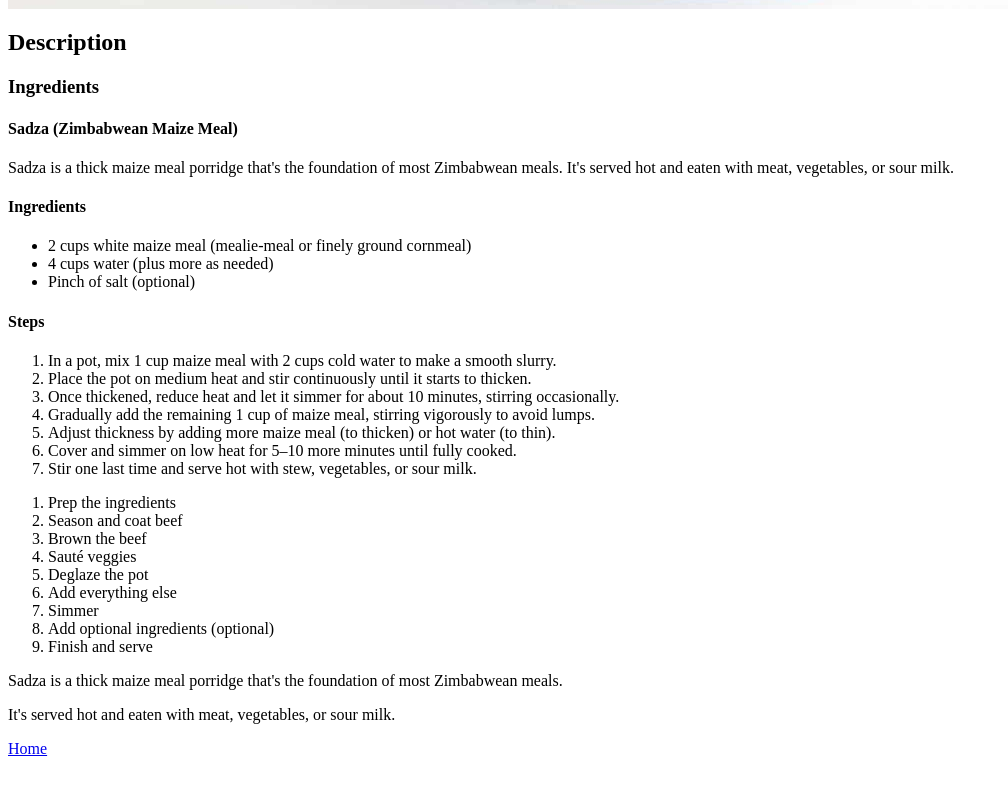
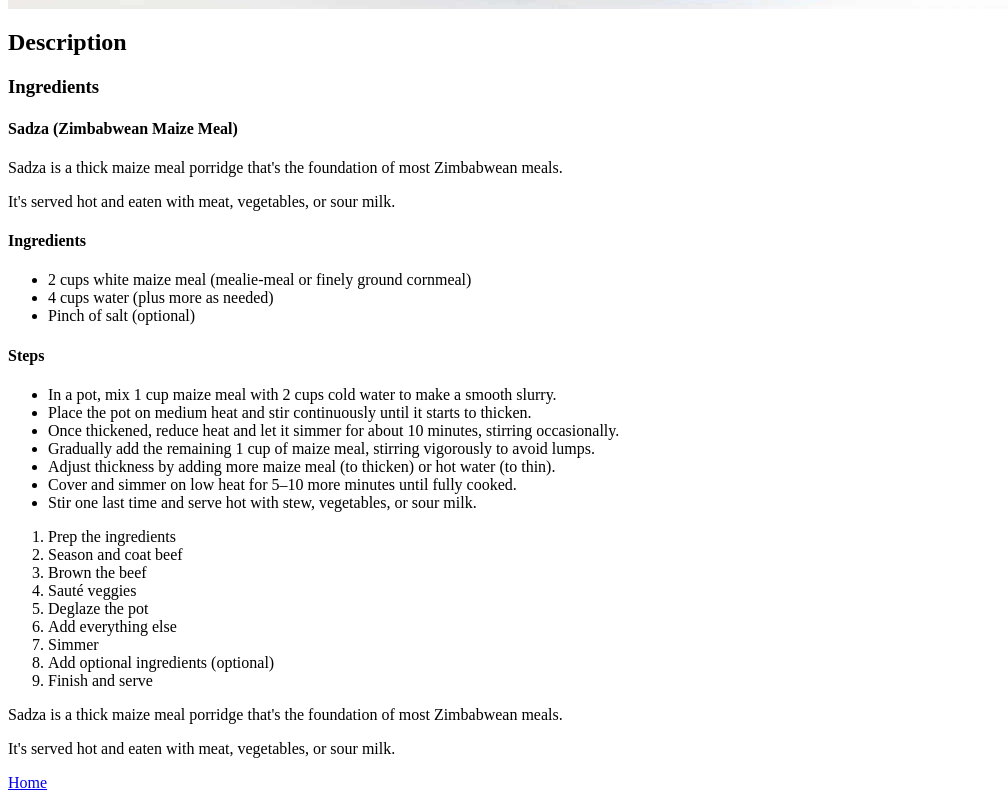
Before and after one commit to Lamentis007/odin-recipes, a plain HTML site: page recipes/sadza.html in a window 1280 px wide. Shown: the part 957-1757 px from the top of the page, without its empty margins (0-1008 px from the left). Before the commit the page ends 1723 px from the top, so only its background shows below. Drawn offline with Linux system fonts and the light colour scheme.

Commit message:
Minor tweaks for consistency in pages

```diff
--- a/recipes/sadza.html
+++ b/recipes/sadza.html
@@ -15,8 +15,8 @@
     <h3>Ingredients</h3>
 
     <h4>Sadza (Zimbabwean Maize Meal)</h4>
-    <p>Sadza is a thick maize meal porridge that's the foundation of most Zimbabwean meals. It's served hot and eaten
-        with meat, vegetables, or sour milk.</p>
+    <p>Sadza is a thick maize meal porridge that's the foundation of most Zimbabwean meals. </p>
+    <p> It's served hot and eaten with meat, vegetables, or sour milk.</p>
 
     <h4>Ingredients</h4>
     <ul>
@@ -26,7 +26,7 @@
     </ul>
 
     <h4>Steps</h4>
-    <ol>
+    <ul>
         <li>In a pot, mix 1 cup maize meal with 2 cups cold water to make a smooth slurry.</li>
         <li>Place the pot on medium heat and stir continuously until it starts to thicken.</li>
         <li>Once thickened, reduce heat and let it simmer for about 10 minutes, stirring occasionally.</li>
@@ -34,7 +34,7 @@
         <li>Adjust thickness by adding more maize meal (to thicken) or hot water (to thin).</li>
         <li>Cover and simmer on low heat for 5–10 more minutes until fully cooked.</li>
         <li>Stir one last time and serve hot with stew, vegetables, or sour milk.</li>
-    </ol>
+    </ul>
 
 
     <ol>
```
Also changed, not shown: recipes/amacimbi.html (+2 -2 lines), recipes/beef-stew.html (+11 -7 lines).
